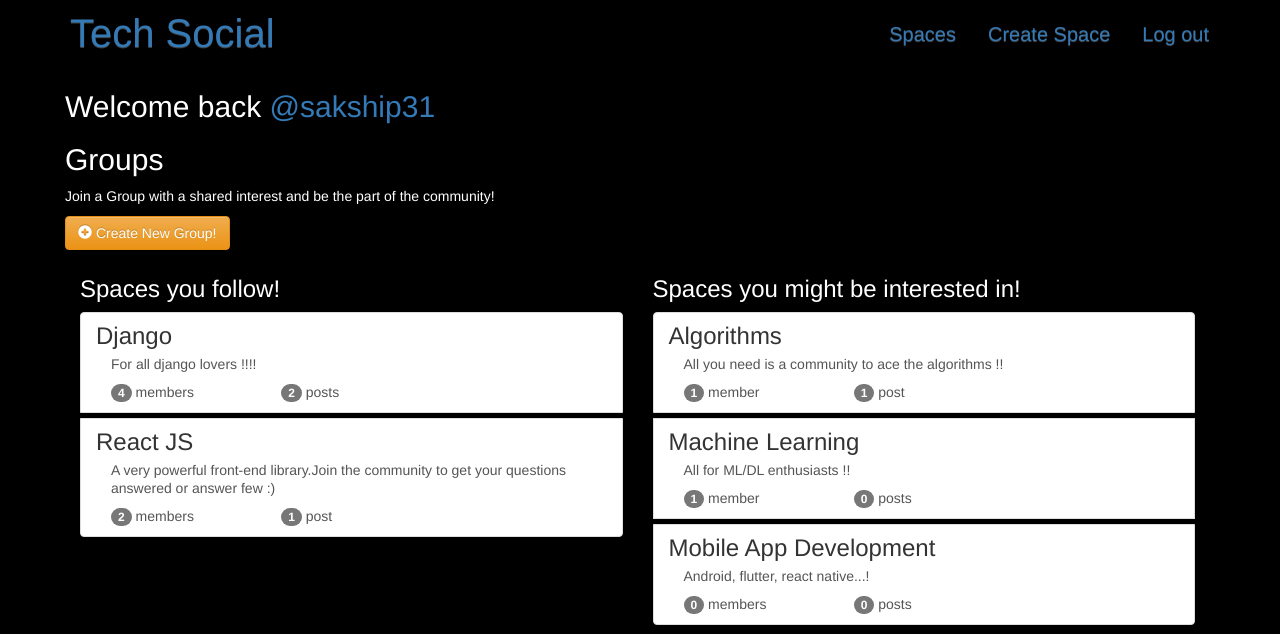
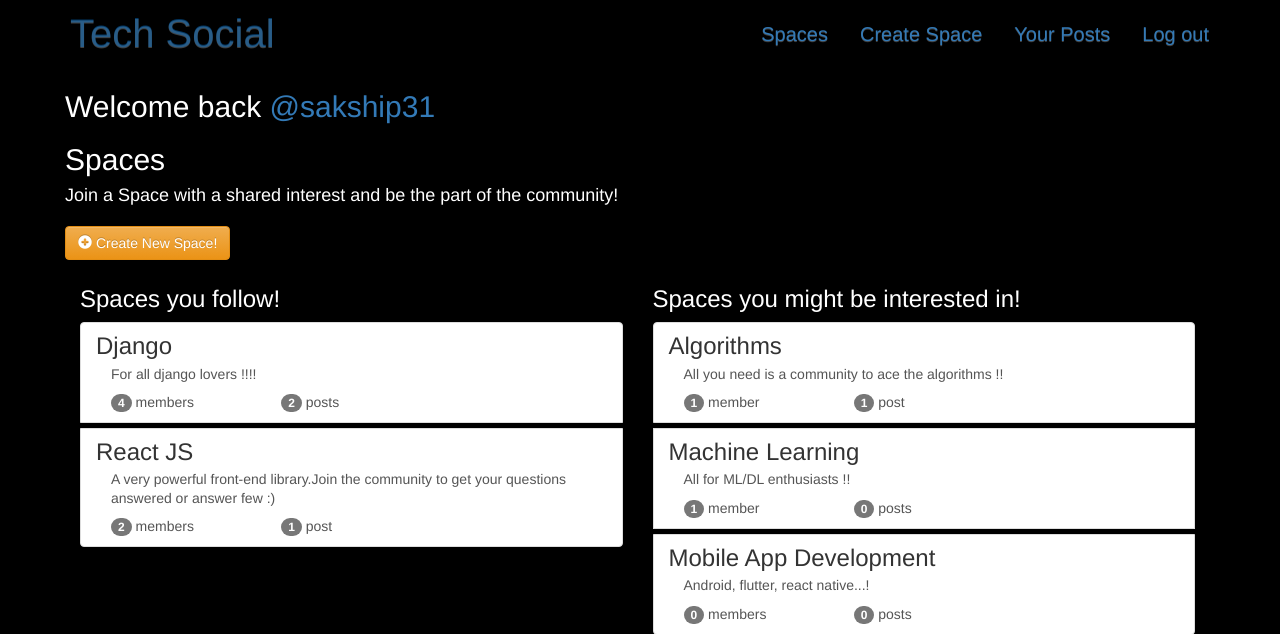
Before and after one commit to sakship31/Tech_Social, a Django app: page /groups/ in a window 1280 px wide. Shown: the top 634 px of the page. Run offline with Django 3.2, Linux system fonts and the light colour scheme; a user stored in the database is signed in; data comes from the database, SQL or seed files in the repository; both versions use the stored data as it was after the commit; some libraries are stand-ins or nearby versions.

Commit message:
images added

```diff
--- a/mysite/groups/templates/groups/group_detail.html
+++ b/mysite/groups/templates/groups/group_detail.html
@@ -33,7 +33,7 @@
                     <span class="username" style="color: black;">By:<a href="{% url 'posts:for_user' username=post.user.username %}">@{{ post.user.username }}</a></span>
                     <time class="time" style="color: black;">{{ post.created_at }}</time>
                 </h5>
-                <span style="color:black;"><span class="badge">{{ post.comments.count }}</span> comments </span>
+                <span style="color:black;"><span class="badge">{{ post.comments.count }}</span> comment{{ post.comments.count|pluralize}}</span>
                 <div class="media-footer">
                     {% if user.is_authenticated and post.user == user and not hide_delete %}
                     <a href="{% url 'posts:delete' pk=post.pk %}" class="btn btn-danger btn-large" style="color: white;margin-top: 4px;"> Delete</a>
--- a/mysite/groups/templates/groups/group_list.html
+++ b/mysite/groups/templates/groups/group_list.html
@@ -10,17 +10,17 @@
 		</h2>
 
     {% endif %}
-			<h2>Groups</h2>
+			<h2>Spaces</h2>
 
-			<p>Join a Group with a shared interest and be the part of the community!</p>
+			<h4 style="margin-bottom: 20px;">Join a Space with a shared interest and be the part of the community!</h4>
 	</div>
 	{% if user.is_authenticated %}
-	<a href="{% url 'groups:create' %}" class="btn btn-md btn-fill btn-warning"><span class="glyphicon glyphicon-plus-sign"></span> Create New Group!</a>
+	<a href="{% url 'groups:create' %}" class="btn btn-md btn-fill btn-warning"><span class="glyphicon glyphicon-plus-sign"></span> Create New Space!</a>
 	{% endif %}
 
 </div>
 
-
+{% if object_list %}
 <div class="col-md-6 intro" style="margin-top: 6px;">
 	<h3>Spaces you follow!</h3>
 	<div class="list-group">
@@ -68,4 +68,10 @@
 		{% endfor %}
 	</div>
 </div>
+{% else %}
+<div class="col-md-12 intro" style="margin-top: 10px;font-size: xx-large;">
+	No space yet! Create one to get started!
+</div>
+
+{% endif %}
 {% endblock %}
--- a/mysite/posts/templates/posts/post_detail.html
+++ b/mysite/posts/templates/posts/post_detail.html
@@ -26,7 +26,7 @@
 
             </div>
             {% for comment in post.comments.all %}
-            <div class="post media list-group-item" style="margin-top: 9px;background-color:rgb(182, 179, 175);" >
+            <div class="post media list-group-item" style="margin-top: 9px;background-color:rgb(201, 198, 194);" >
                 <h3 class="title list-group-item-heading" style="color: black !important; margin-bottom: 10px !important; font-size: medium;">{{ comment.comment }}</h3>
                 {% if comment.pic %}
                 <img src="{{ comment.pic.url }}" class="img-responsive" style="width: auto; height:auto;float: inherit; margin-right: 10px; margin-top: 6px; margin-bottom: 9px;" />
--- a/mysite/templates/base.html
+++ b/mysite/templates/base.html
@@ -23,17 +23,13 @@
   <body style="overflow-y:scroll;max-height:800px;">
     <nav class="navbar  mynav" role="navigation" id="navbar" >
       <div class="container">
-        {% if user.is_authenticated %}
-        <a class="navbar-brand mynav" href="{% url 'posts:for_user' username=user.username %}" style="margin-top: 7px; font-size:40px;">Tech Social</a>
-        {% else %}
-        <a class="navbar-brand mynav" href="{% url 'index' %}" style="margin-top: 7px; font-size:40px;">Tech Social</a>
-        {% endif %}
-
+        <div class="navbar-brand mynav"  style="margin-top: 7px; font-size:40px;color: rgba(7, 137, 243, 0.404);">Tech Social</div>
 
           <ul class="nav navbar-nav navbar-right">
             {% if user.is_authenticated %}
                   <li><a href="{% url 'groups:all' %}" class="btn btn-simple" style="margin-top: 7px; font-size:20px;">Spaces</a></li>
                   <li><a href="{% url 'groups:create' %}" class="btn btn-simple" style="margin-top: 7px; font-size:20px;">Create Space</a></li>
+                  <li><a href="{% url 'posts:for_user' username=user.username %}" class="btn btn-simple"  style="margin-top: 7px; font-size:20px;">Your Posts</a><li>
                   <li><a href="{% url 'userAuth:logout' %}" class="btn btn-simple" style="margin-top: 7px; font-size:20px;">Log out</a></li>
             {% else %}
                   <li><a href="{% url  'userAuth:login' %}" class="btn btn-simple" style="margin-top: 7px; font-size:20px;">Log in</a></li>
```
Also changed, not shown: image_gifs/Capture1.PNG (added), image_gifs/Capture2.PNG (added), image_gifs/Capture20.PNG (added), image_gifs/Capture21.PNG (added), image_gifs/Capture3.PNG (added), image_gifs/Capture4.PNG (added), image_gifs/Capture5.PNG (added), image_gifs/Capture6.PNG (added), image_gifs/Capture7.PNG (added), image_gifs/add_comment.gif (added), image_gifs/delete_comment.gif (added), mysite/db.sqlite3, 2 other files.
